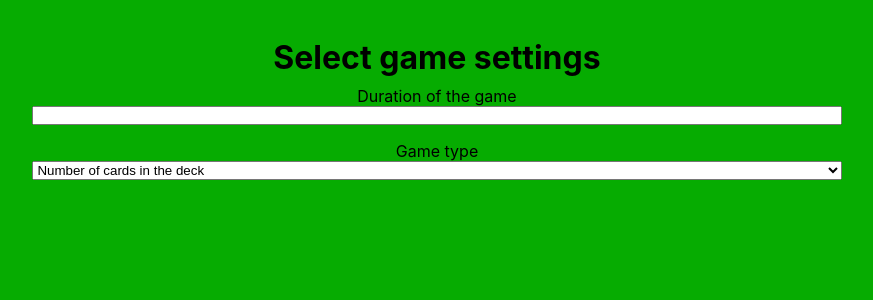
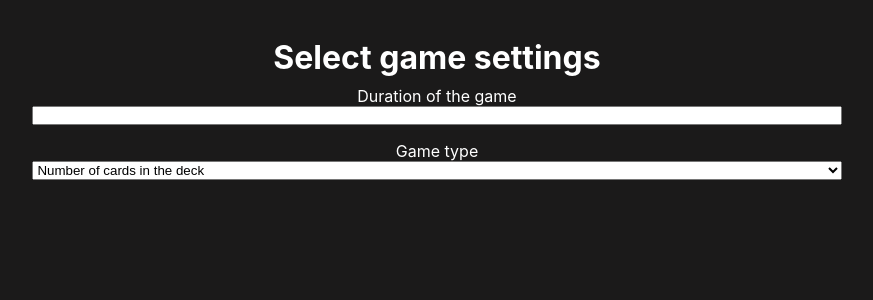
Before and after one commit to Andrew193/Fool, a React app: page / in a window 1280 px wide. Shown: the top 300 px of the page, without its empty margins (203-1076 px from the left). Built offline with nearby package versions, Linux system fonts and the light colour scheme.

Commit message:
Add DarkMode

```diff
--- a/src/App.js
+++ b/src/App.js
@@ -1,13 +1,15 @@
 
+import { useState } from 'react';
 import { Route, Switch } from 'react-router';
 import './App.css';
 import MainPageContainer from "./components/mainPage/index"
 function App() {
+  const[DarkMode,setDarlMode]=useState(true);
   return (
     <div className="App">
      <Switch>
        <Route path="/">
-         <MainPageContainer />
+         <MainPageContainer DarkMode={DarkMode} setDarlMode={setDarlMode}/>
        </Route>
      </Switch>
     </div>
--- a/src/components/mainPage/MainPageSetSettings/index.jsx
+++ b/src/components/mainPage/MainPageSetSettings/index.jsx
@@ -1,12 +1,12 @@
 import s from "../index.module.scss"
-import Validator from "./validator"
+import Script from "./validator"
 function Settings(props) {
     const { isErrors, setIsErrors } = props;
     return (
         <form className={s.FormSet}>
             <label htmlFor={"times"}>
             <span>Duration of the game</span>
-                <input id={"times"} type={"number"} onBlur={(e)=>setIsErrors(Validator(e.target.value))}/>
+                <input id={"times"} type={"number"} onBlur={(e)=>Script.Updater(setIsErrors,Script.Validator(e.target.value))}/>
                 {isErrors && <span className={s.Error}>Must be greater than 120</span>}
             </label>
             <label htmlFor={"Gtype"}>
--- a/src/components/mainPage/MainPageSetSettings/validator.js
+++ b/src/components/mainPage/MainPageSetSettings/validator.js
@@ -1,3 +1,9 @@
 
-const Validator=(value)=>((value<120 || !value)?true:false)
-export default Validator;
+const Validator = (value) => ((value < 120 || !value) ? true : false)
+const Updater = (setter, toSet) => {
+    setter(toSet)
+}
+export default {
+    Validator: Validator,
+    Updater: Updater
+};
--- a/src/components/mainPage/index.jsx
+++ b/src/components/mainPage/index.jsx
@@ -4,10 +4,12 @@ import Settings from "./MainPageSetSettings";
 
 
 
-function MainPageContainer() {
+function MainPageContainer(props) {
+    const {DarkMode,setDarkMode}=props
     const [isErrors,setIsErrors]=useState(false)
+    console.log(isErrors);
     return(
-        <main className={s.Container}>
+        <main className={DarkMode?s.Container+" DarkMode":s.Container}>
             <h1>Select game settings</h1>
             <Settings isErrors={isErrors} setIsErrors={setIsErrors}/>
         </main>
--- a/src/index.css
+++ b/src/index.css
@@ -19,3 +19,7 @@ code {
   font-family: source-code-pro, Menlo, Monaco, Consolas, 'Courier New',
     monospace;
 }
+.DarkMode{
+  background-color: rgb(27, 26, 26)!important;
+  color: white;
+}
```
